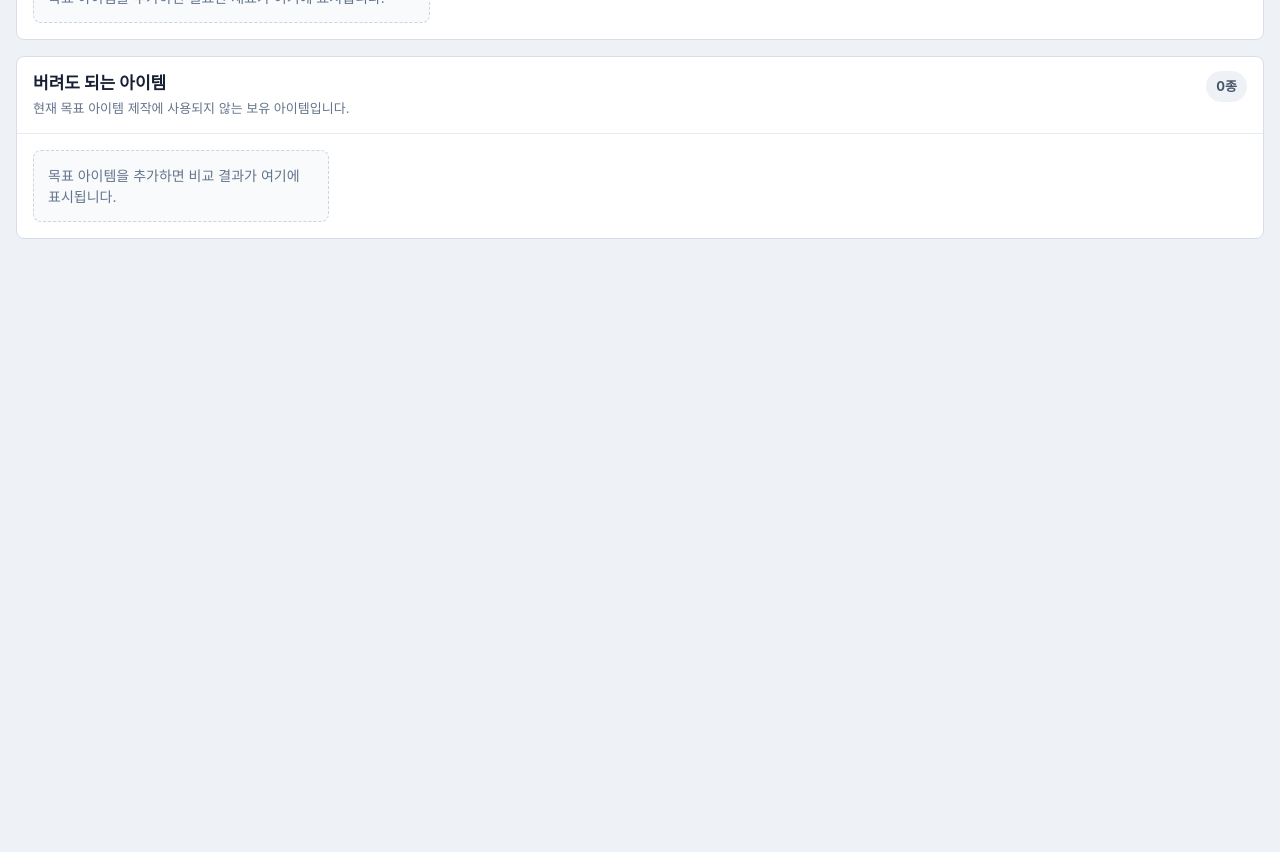
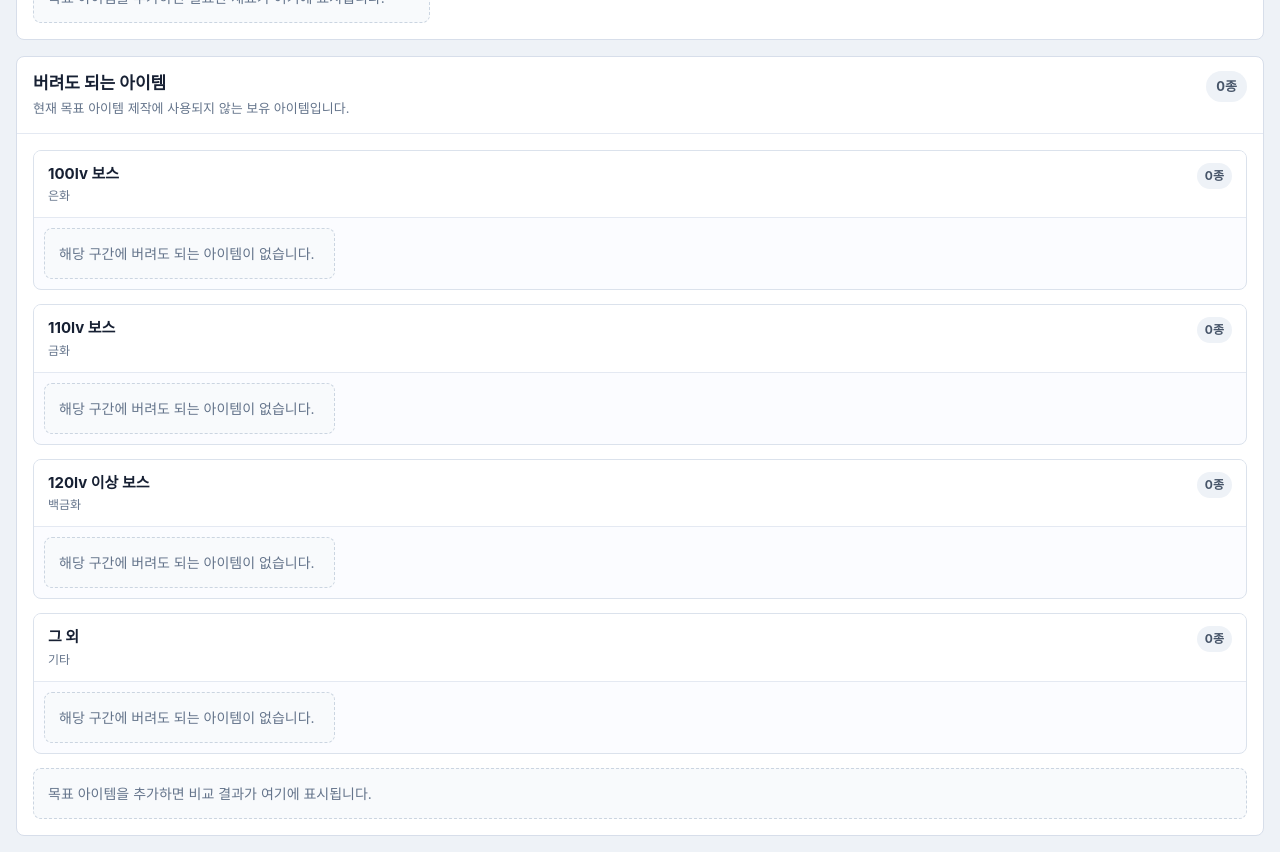
Before and after one commit to suminjin4451/twrpg-helper, a React (Vite) app: page / in a window 1280 px wide. Shown: the part 1020-1872 px from the top of the page. Before the commit the page ends 1275 px from the top, so only its background shows below. Built offline with nearby package versions, Linux system fonts and the light colour scheme.

Commit message:
Group discardable items by boss tier

```diff
--- a/src/main.jsx
+++ b/src/main.jsx
@@ -221,7 +221,50 @@ function calculateDiscardableItems(selected, ownedInventory) {
       count: count - (consumed.get(name) || 0),
     }))
     .filter((entry) => entry.count > 0)
+    .filter((entry) => !shouldExcludeDiscardableItem(entry.item, entry.name))
     .sort((a, b) => a.name.localeCompare(b.name));
+}
+
+function shouldExcludeDiscardableItem(item, name) {
+  const normalizedName = normalize(name);
+  const normalizedType = normalize(item?.type);
+
+  return (
+    normalizedName.includes("coin") ||
+    normalizedType.includes("coin") ||
+    normalizedName.includes("pickaxe") ||
+    normalizedType.includes("pickaxe") ||
+    normalizedName.includes("'s soul") ||
+    /\bsoul\b/.test(normalizedName)
+  );
+}
+
+function getHighestDropBossLevel(item) {
+  const sources = Array.isArray(item?.dropped_by) ? item.dropped_by : [];
+  const levels = sources
+    .map((source) => getBossLevel(source))
+    .filter((level) => level > -1);
+
+  return levels.length ? Math.max(...levels) : -1;
+}
+
+function groupDiscardableItems(discardableItems) {
+  const groups = [
+    { key: "lv100", title: "100lv 보스", label: "은화", items: [] },
+    { key: "lv110", title: "110lv 보스", label: "금화", items: [] },
+    { key: "lv120", title: "120lv 이상 보스", label: "백금화", items: [] },
+    { key: "other", title: "그 외", label: "기타", items: [] },
+  ];
+
+  const groupByKey = new Map(groups.map((group) => [group.key, group]));
+
+  for (const entry of discardableItems) {
+    const level = getHighestDropBossLevel(entry.item);
+    const key = level >= 120 ? "lv120" : level === 110 ? "lv110" : level === 100 ? "lv100" : "other";
+    groupByKey.get(key).items.push(entry);
+  }
+
+  return groups;
 }
 
 function canSatisfyItem(name, count, ownedInventory) {
@@ -468,6 +511,7 @@ function App() {
     () => calculateDiscardableItems(selected, parsedSave.inventory),
     [selected, parsedSave.inventory],
   );
+  const discardableGroups = useMemo(() => groupDiscardableItems(discardableItems), [discardableItems]);
 
   const selectedCount = selected.reduce((sum, item) => sum + item.quantity, 0);
 
@@ -784,8 +828,19 @@ function App() {
           <span>{discardableItems.length}종</span>
         </div>
 
+        <div className="discard-sections">
+          {discardableGroups.map((group) => (
+            <section key={group.key} className="discard-section">
+              <div className="discard-section-head">
+                <div>
+                  <h3>{group.title}</h3>
+                  <small>{group.label}</small>
+                </div>
+                <span>{group.items.length}종</span>
+              </div>
+
               <div className="discard-grid">
-          {discardableItems.map(({ name, count, item }) => (
+                {group.items.map(({ name, count, item }) => (
                   <div key={name} className="discard-row">
                     <div>
                       <strong>{name}</strong>
@@ -793,6 +848,10 @@ function App() {
                     </div>
                     <span>x{count}</span>
                   </div>
+                ))}
+                {!group.items.length && <p className="empty">해당 구간에 버려도 되는 아이템이 없습니다.</p>}
+              </div>
+            </section>
           ))}
 
           {selected.length > 0 && !discardableItems.length && (
--- a/src/styles.css
+++ b/src/styles.css
@@ -569,11 +569,53 @@ small {
   padding: 10px;
 }
 
+.discard-sections {
+  display: grid;
+  gap: 14px;
+  padding: 16px;
+}
+
+.discard-section {
+  border: 1px solid #dbe2ec;
+  border-radius: 8px;
+  background: #fbfcff;
+  overflow: hidden;
+}
+
+.discard-section-head {
+  display: flex;
+  align-items: flex-start;
+  justify-content: space-between;
+  gap: 12px;
+  padding: 12px 14px;
+  border-bottom: 1px solid #e4e9f2;
+  background: #ffffff;
+}
+
+.discard-section-head div {
+  display: grid;
+  gap: 2px;
+}
+
+.discard-section-head h3 {
+  margin: 0;
+}
+
+.discard-section-head > span {
+  flex: 0 0 auto;
+  padding: 4px 8px;
+  border-radius: 999px;
+  background: #eef2f7;
+  color: #475569;
+  font-size: 12px;
+  font-weight: 700;
+}
+
 .discard-grid {
   display: grid;
   grid-template-columns: repeat(auto-fill, minmax(260px, 1fr));
   gap: 10px;
-  padding: 16px;
+  padding: 10px;
 }
 
 .discard-row {
@@ -669,9 +711,13 @@ small {
   }
 
   .boss-grid,
+  .discard-sections {
+    grid-template-columns: 1fr;
+    padding: 10px;
+  }
+
   .discard-grid {
     grid-template-columns: 1fr;
-    padding: 10px;
   }
 
   .panel {
```
Lines whose indentation alone changed are shown as unchanged.
